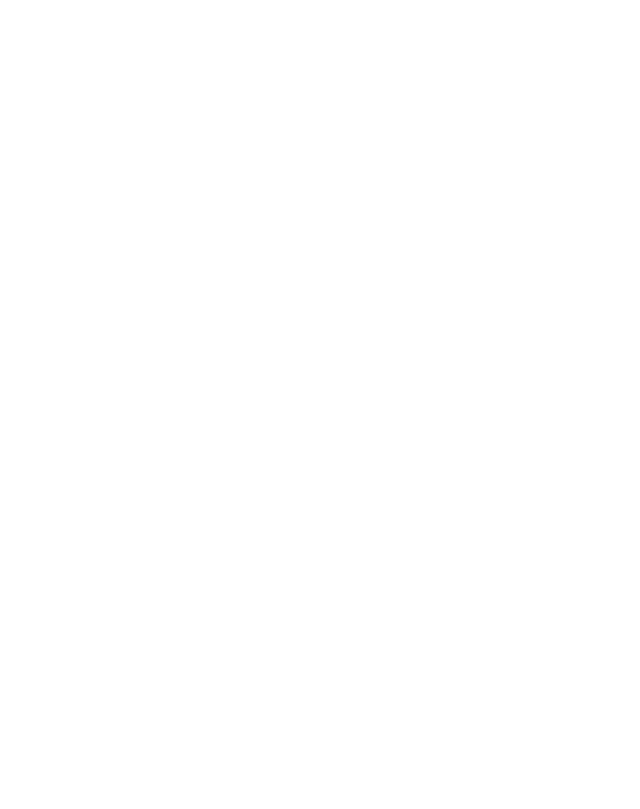
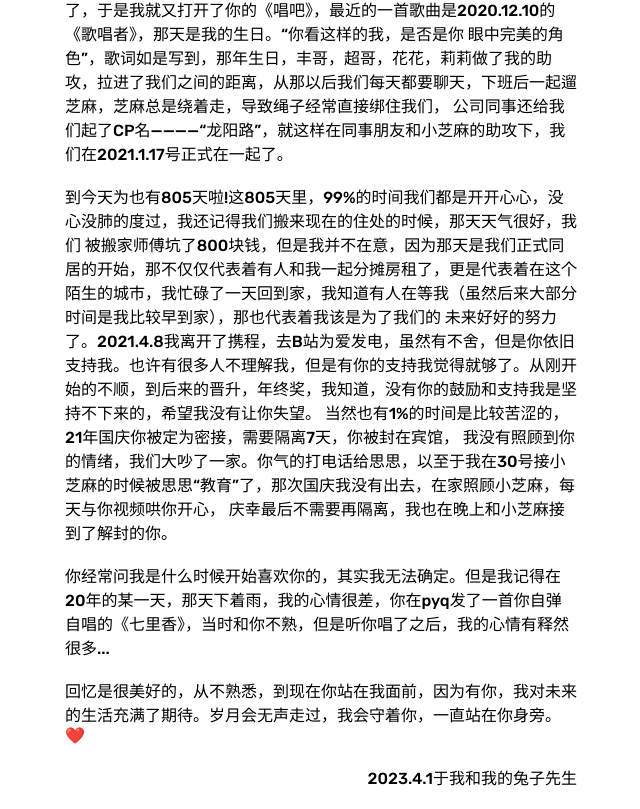
Before and after one commit to Jackie1210/website, a React (Vite) app: page /juicelu in a window 1280 px wide. Before the commit this address had no page. Shown: the part 195-1004 px from the top of the page, without its empty margins (319-959 px from the left). Before the commit the page ends 800 px from the top, so only its background shows below. Built offline with nearby package versions, Linux system fonts and the light colour scheme; a small style sheet from the web is missing.

Commit message:
docs: love

```diff
--- a/package.json
+++ b/package.json
@@ -19,6 +19,7 @@
   "dependencies": {
     "@mdx-js/react": "^2.3.0",
     "@vercel/analytics": "^0.1.11",
+    "clsx": "^1.2.1",
     "lxgw-wenkai-lite-webfont": "^1.7.0",
     "react": "^18.2.0",
     "react-dom": "^18.2.0",
--- /dev/null
+++ b/src/pages/marry/index.less
@@ -0,0 +1,14 @@
+.marry {
+  padding: 20px 30vw;
+  word-wrap: break-word;
+  white-space: pre-wrap;
+  @media screen and (max-width: 520px) {
+    padding: 20px 10px;
+  }
+  span {
+    display: inline-flex;
+    justify-content: flex-end;
+    width: 100%;
+    margin-top: 20px;
+  }
+}
--- /dev/null
+++ b/src/pages/marry/index.tsx
@@ -0,0 +1,34 @@
+import './index.less'
+
+const Marry = () => {
+  return (
+    <div className={'marry'}>
+      <h1>IF YOU</h1>
+      <div className="marray__content">
+        亲爱的66
+        {'\n'}
+        <br />
+        此刻我即将写我的誓词卡，我文笔不怎么样，所以我就意识流地写下下面的文字吧。大概在来浙江的前几天，我一个人
+        在家的时候又不小心晚睡了，于是我就又打开了你的《唱吧》，最近的一首歌曲是2020.12.10的《歌唱者》，那天是我的生日。“你看这样的我，是否是你
+        眼中完美的角色”，歌词如是写到，那年生日，丰哥，超哥，花花，莉莉做了我的助攻，拉进了我们之间的距离，从那以后我们每天都要聊天，下班后一起遛芝麻，芝麻总是绕着走，导致绳子经常直接绑住我们，
+        公司同事还给我们起了CP名————“龙阳路”，就这样在同事朋友和小芝麻的助攻下，我们在2021.1.17号正式在一起了。
+        {'\n'}
+        <br />
+        到今天为也有805天啦!这805天里，99%的时间我们都是开开心心，没心没肺的度过，我还记得我们搬来现在的住处的时候，那天天气很好，我们
+        被搬家师傅坑了800块钱，但是我并不在意，因为那天是我们正式同居的开始，那不仅仅代表着有人和我一起分摊房租了，更是代表着在这个陌生的城市，我忙碌了一天回到家，我知道有人在等我（虽然后来大部分时间是我比较早到家），那也代表着我该是为了我们的
+        未来好好的努力了。2021.4.8我离开了携程，去B站为爱发电，虽然有不舍，但是你依旧支持我。也许有很多人不理解我，但是有你的支持我觉得就够了。从刚开始的不顺，到后来的晋升，年终奖，我知道，没有你的鼓励和支持我是坚持不下来的，希望我没有让你失望。
+        当然也有1%的时间是比较苦涩的，21年国庆你被定为密接，需要隔离7天，你被封在宾馆， 我没有照顾到你的情绪，我们大吵了一家。你气的打电话给思思，以至于我在30号接小芝麻的时候被思思“教育”了，那次国庆我没有出去，在家照顾小芝麻，每天与你视频哄你开心，
+        庆幸最后不需要再隔离，我也在晚上和小芝麻接到了解封的你。
+        {'\n'}
+        <br />
+        你经常问我是什么时候开始喜欢你的，其实我无法确定。但是我记得在20年的某一天，那天下着雨，我的心情很差，你在pyq发了一首你自弹自唱的《七里香》，当时和你不熟，但是听你唱了之后，我的心情有释然很多...
+        {'\n'}
+        <br />
+        回忆是很美好的，从不熟悉，到现在你站在我面前，因为有你，我对未来的生活充满了期待。岁月会无声走过，我会守着你，一直站在你身旁。❤️
+      </div>
+      <span>2023.4.1于我和我的兔子先生</span>
+    </div>
+  )
+}
+
+export default Marry
--- a/src/router.tsx
+++ b/src/router.tsx
@@ -4,6 +4,7 @@
 
 const Home = React.lazy(() => import('@/pages/home'))
 const Resume = React.lazy(() => import('@/pages/resume'))
+const Marry = React.lazy(() => import('@/pages/marry'))
 
 export const router = createBrowserRouter([
   {
@@ -17,6 +18,10 @@
       {
         path: 'resume',
         element: <Resume />
+      },
+      {
+        path: 'juicelu',
+        element: <Marry />
       }
     ]
   }
--- a/vite.config.ts
+++ b/vite.config.ts
@@ -5,6 +5,9 @@
 
 // https://vitejs.dev/config/
 export default defineConfig({
+  server: {
+    port: 3000
+  },
   resolve: {
     alias: [
       { find: '@/', replacement: `${path.resolve(__dirname, 'src')}/`}
```
Also changed, not shown: 1 other file (tests, documents, lock files or other folders).
